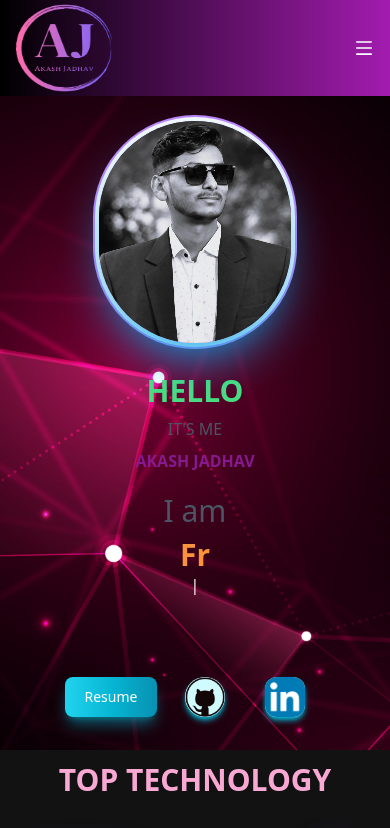
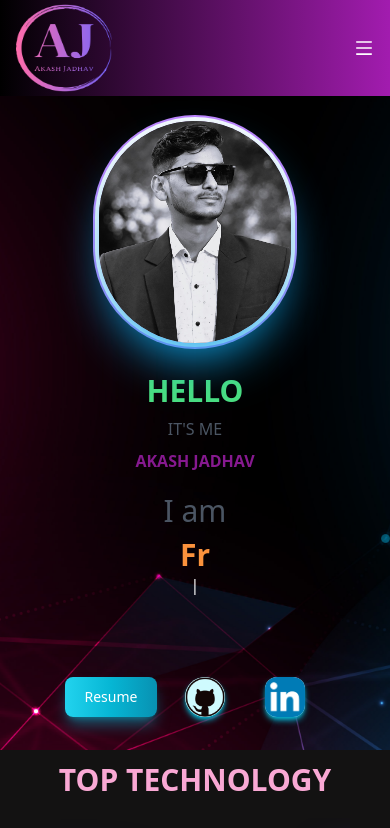
Before and after one commit to akashjadhav1/Portfolio-Website, a React (Create React App) app: page / in a window 390 px wide. Shown: the top 828 px of the page. Built offline with nearby package versions, Linux system fonts and the light colour scheme.

Commit message:
modify some changes

```diff
--- a/src/App.css
+++ b/src/App.css
@@ -7,3 +7,10 @@ body{
     background-size: cover;
     height: 750px;
 }
+@media only screen and (max-width: 600px) {
+    .bg1{
+        background-image: url(".././public/images/bg2.jpg");
+        background-position:50%;
+        height: 750px;
+    }
+  }
--- a/src/components/AboutUs.jsx
+++ b/src/components/AboutUs.jsx
@@ -9,7 +9,7 @@ function AboutUs() {
           About Us
         </h1>
       </div>
-      <div className="lg:flex lg:justify-around">
+      <div className="lg:flex lg:justify-around md:flex ">
         <div className="mx-2 lg:w-1/2">
           <img src="/images/aboutUs.png" className="" alt="AboutImg" />
         </div>
--- a/src/components/LandingPage.jsx
+++ b/src/components/LandingPage.jsx
@@ -22,16 +22,16 @@ function LandingPage() {
   return (
     <>
 
-    <div className='bg1 flex flex-col items-center lg:flex-row justify-around lg:px-28 p-5' id='home'>
+    <div className='bg1 flex flex-col items-center lg:flex-row md:flex-row md:px-28 justify-around lg:px-28 p-5' id='home'>
 
-      <div className='rounded-full ring-2 ring-purple-400 ring-offset-4 ring-offset-slate-50 dark:ring-offset-slate-800 lg:w-60 w-48 mt-24 lg:mt-12 lg:mx-32 mb-5 lg:mb-0 transform transition-transform hover:scale-110 duration-1000 ease-in-out'>
-        <img src="/images/profile.jpg" alt="profile" className='rounded-full shadow-sky-500 shadow-2xl lg:w-80' />
+      <div className='rounded-full ring-2 ring-purple-400 ring-offset-4 ring-offset-slate-50 dark:ring-offset-slate-800 lg:w-60 md:w-60 w-48 mt-24 lg:mt-12 md:mt-12 lg:mx-32 md:mx-32 mb-5 lg:mb-0 md:mb-0 transform transition-transform hover:scale-110 duration-1000 ease-in-out'>
+        <img src="/images/profile.jpg" alt="profile" className='rounded-full shadow-sky-500 shadow-2xl lg:w-80 md:w-80' />
       </div>
 
-      <div className='text-center lg:text-left lg:w-1/2'>
-        <h1 className='lg:text-7xl text-3xl lg:mt-5 text-green-400 font-bold'>HELLO</h1>
-        <h1 className='lg:text-2xl text-gray-600 mt-2'>IT'S ME</h1>
-        <h1 className='lg:text-3xl text-fuchsia-800 mt-2 font-bold  '>AKASH JADHAV</h1>
+      <div className='text-center lg:text-left md:text-left lg:w-1/2 lg:w-1/2'>
+        <h1 className='lg:text-7xl md:text-7xl text-3xl lg:mt-5 md:mt-5 text-green-400 font-bold'>HELLO</h1>
+        <h1 className='lg:text-2xl md:text-2xl text-gray-600 mt-2'>IT'S ME</h1>
+        <h1 className='lg:text-3xl md:text-3xl text-fuchsia-800 mt-2 font-bold  '>AKASH JADHAV</h1>
 
         <div className='mt-5'>
           <h1 className='text-3xl text-gray-600'>I am</h1>
--- a/src/components/Navbar.jsx
+++ b/src/components/Navbar.jsx
@@ -34,7 +34,7 @@ const Navbar = () => {
                 spy={true}
                 smooth={true}
                 offset={-70}
-                duration={800}
+                duration={4000}
               >
                 {item.text}
               </Link>
--- a/src/components/TechSkill.jsx
+++ b/src/components/TechSkill.jsx
@@ -66,7 +66,7 @@ function TechSkill() {
         <div className="border mb-5 sm:mb-0 sm:mr-5 rounded-xl shadow-sky-500 shadow-2xl m-5 transform transition-transform hover:scale-110 duration-1000 ease-in-out">
           <h1 className="text-xl font-bold text-center mt-4 p-3 text-center text-purple-400">Database</h1>
           <div className="flex justify-center mt-5 mx-3 mb-3">
-            <img src="/images/mongodb.png" className="w-10" alt="MongoDB" />
+            <img src="/images/mongodb.png" className="w-12 md:px-2" alt="MongoDB" />
             <p className="mx-5 mt-3 font-bold text-gray-500">MongoDB</p>
           </div>
         </div>
```
